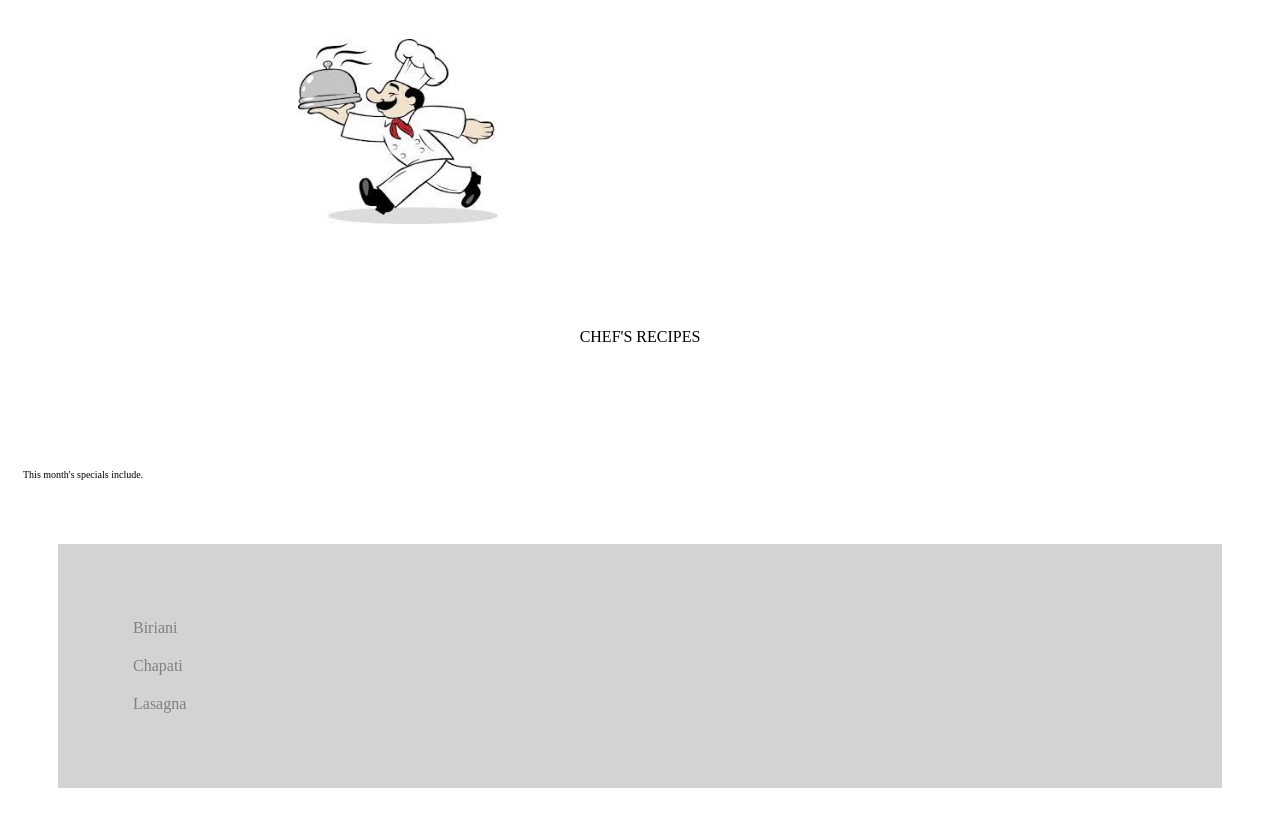
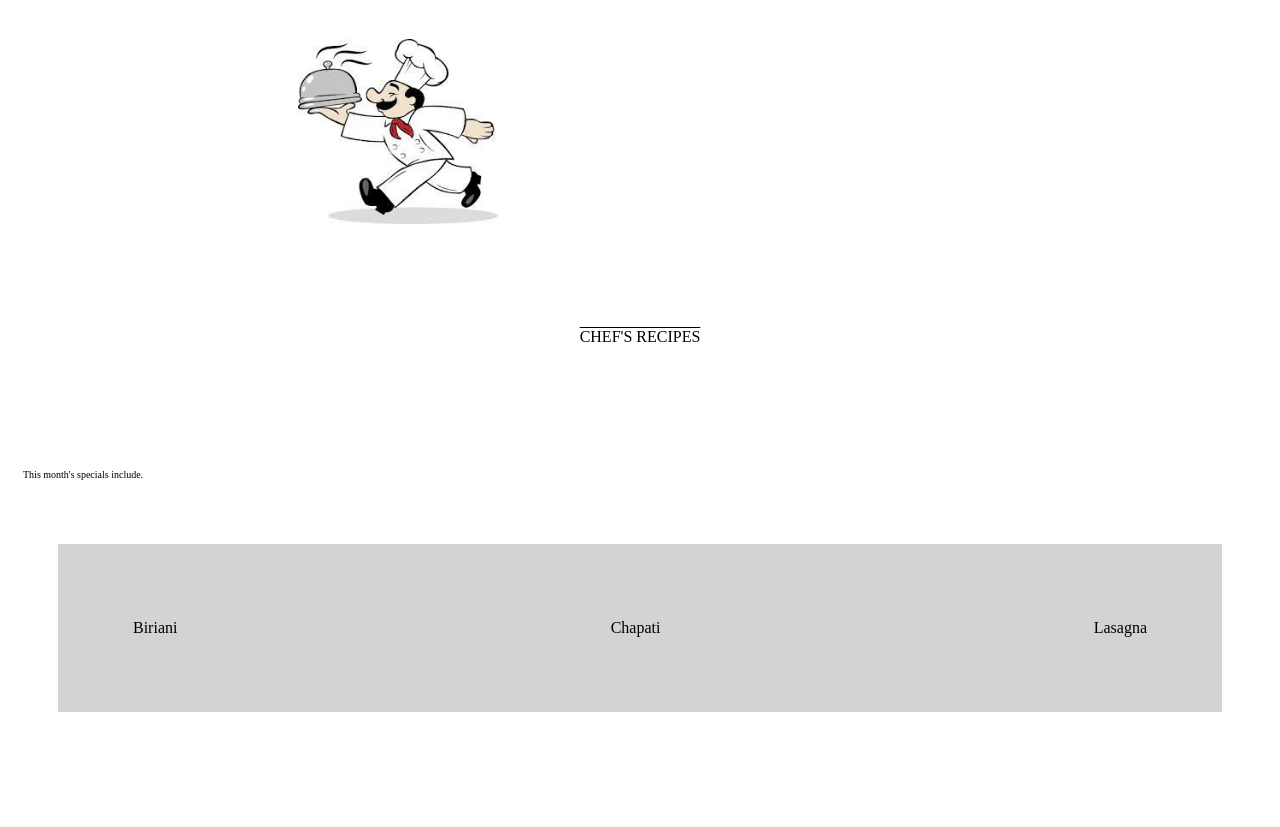
Before and after one commit to DevSankale/Odin-recipes, a plain HTML site: page index.html in a window 1280 px wide. Shown: the part 89-916 px from the top of the page. After the commit the page ends 851 px from the top, so only its background shows below. Drawn offline with Linux system fonts and the light colour scheme.

Commit message:
CSS update on the index page.

```diff
--- a/index.html
+++ b/index.html
@@ -13,15 +13,18 @@
 
     <div class="recipes">CHEF'S RECIPES</div>
 
-        <div class="ul">
+
             <p id="description">This month's specials include.</p>
 
+
         <ul>
+            <div class="container">
         <li><a href="recipes/biriani.html">Biriani</a></li>
         <li><a href="recipes/chapati.html">Chapati</a></li>
         <li><a href="./recipes/lasagna.html">Lasagna</a></li>
-        </ul>
         </div>
+    </ul>
+
 
 
 </body>
--- a/styles.css
+++ b/styles.css
@@ -18,6 +18,7 @@
     padding-top:100px;
     padding-bottom: 100px;
     text-align: center;
+    text-decoration: overline;
 
 }
 #description{
@@ -30,20 +31,28 @@ ul{
     padding:65px;
     background-color: lightgray;
     margin:50px;
+    display:flex;
+    flex-direction: column;
+    flex:1 1 auto;
 
 }
-.ul li{
+.container li{
     text-decoration: none;
     list-style: none;
 }
-.ul a{
+.container a{
     text-decoration: none;
-    color:grey;
+    color:black;
     display: inline-block;
     padding:10px;
 }
-.ul a:hover{
+.container a:hover{
     color:white;
     background-color: black;
 
 }
+.container {
+    display:flex;
+    flex-direction: row;
+    justify-content: space-between;
+}
```
